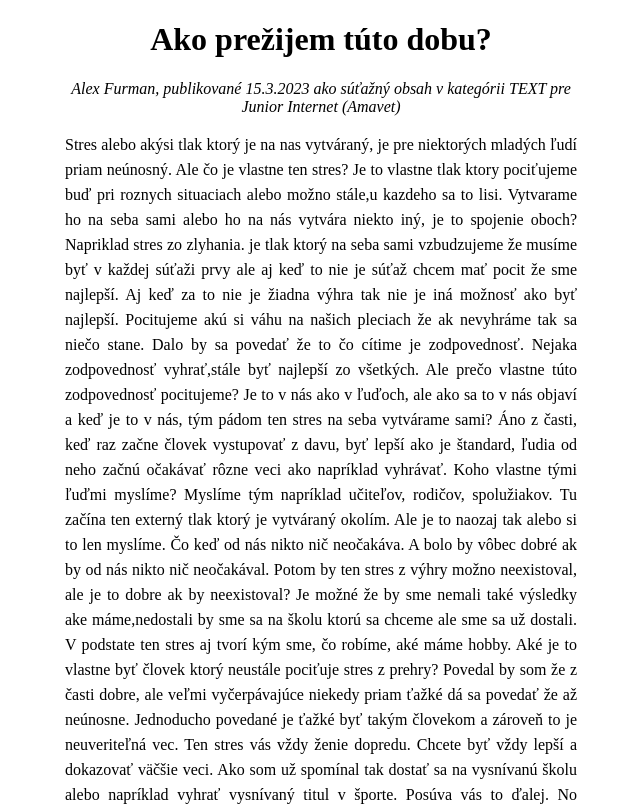
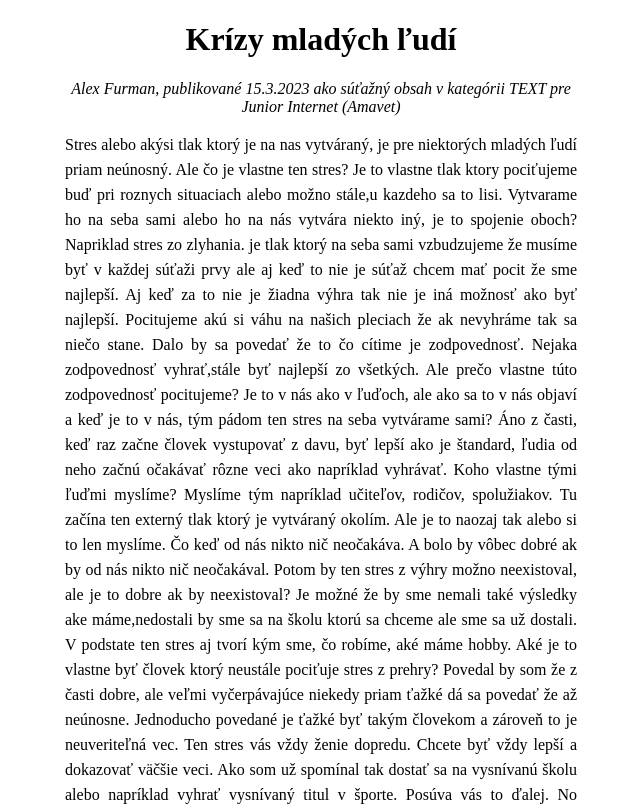
Before and after one commit to dejvokep/portfolio-web-app, a Next.js app: page /publication in a window 1280 px wide. Shown: the top 806 px of the page, without its empty margins (319-959 px from the left). Built offline with nearby package versions, Linux system fonts and the light colour scheme.

Commit message:
Updated publication title.

```diff
--- a/pages/publication.js
+++ b/pages/publication.js
@@ -3,7 +3,7 @@ import styles from "../styles/Publication.module.css";
 export default function Publication() {
     return <div className={styles.container}>
         <div className={styles.headline}>
-            <h1>Ako prežijem túto dobu?</h1>
+            <h1>Krízy mladých ľudí</h1>
             <p>Alex Furman, publikované 15.3.2023 ako súťažný obsah v kategórii TEXT pre <a
                 href={"https://www.juniorinternet.sk/"} rel={"noreferrer"}>Junior Internet (Amavet)</a></p>
         </div>
```
